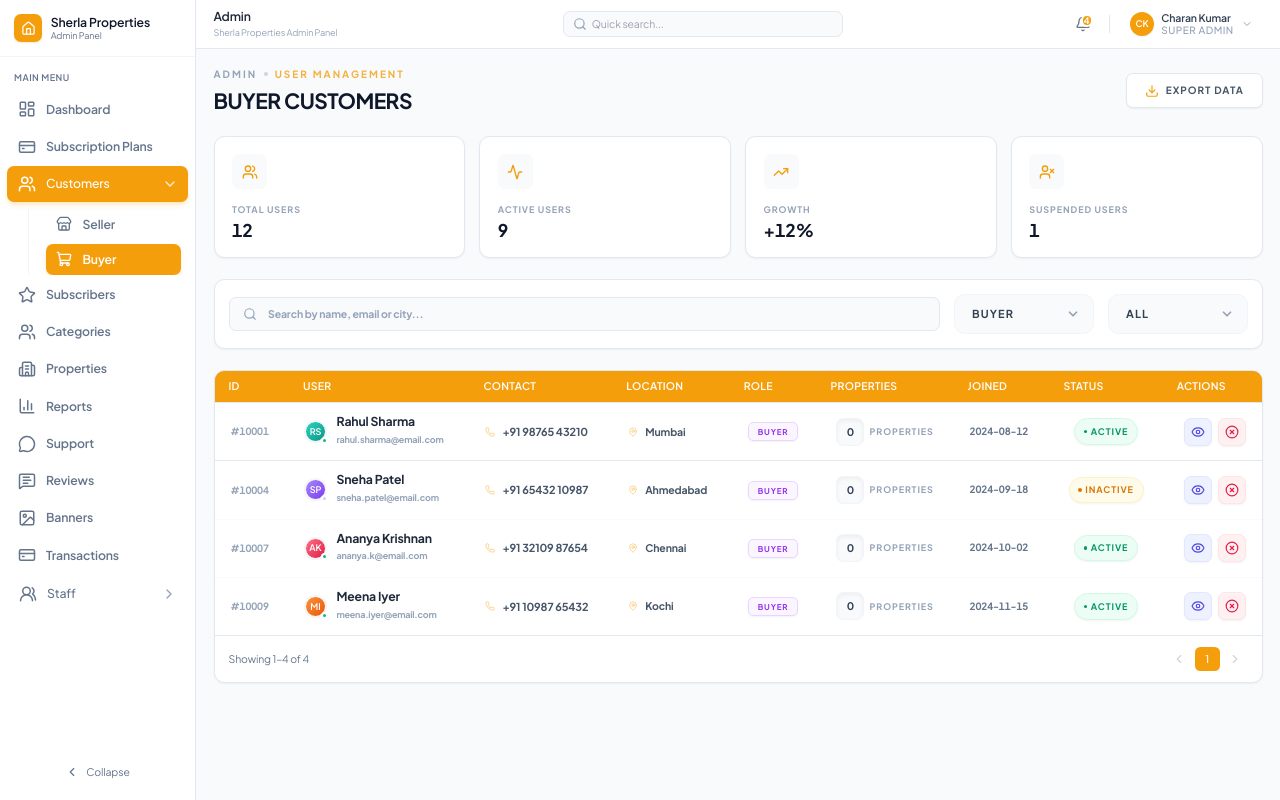
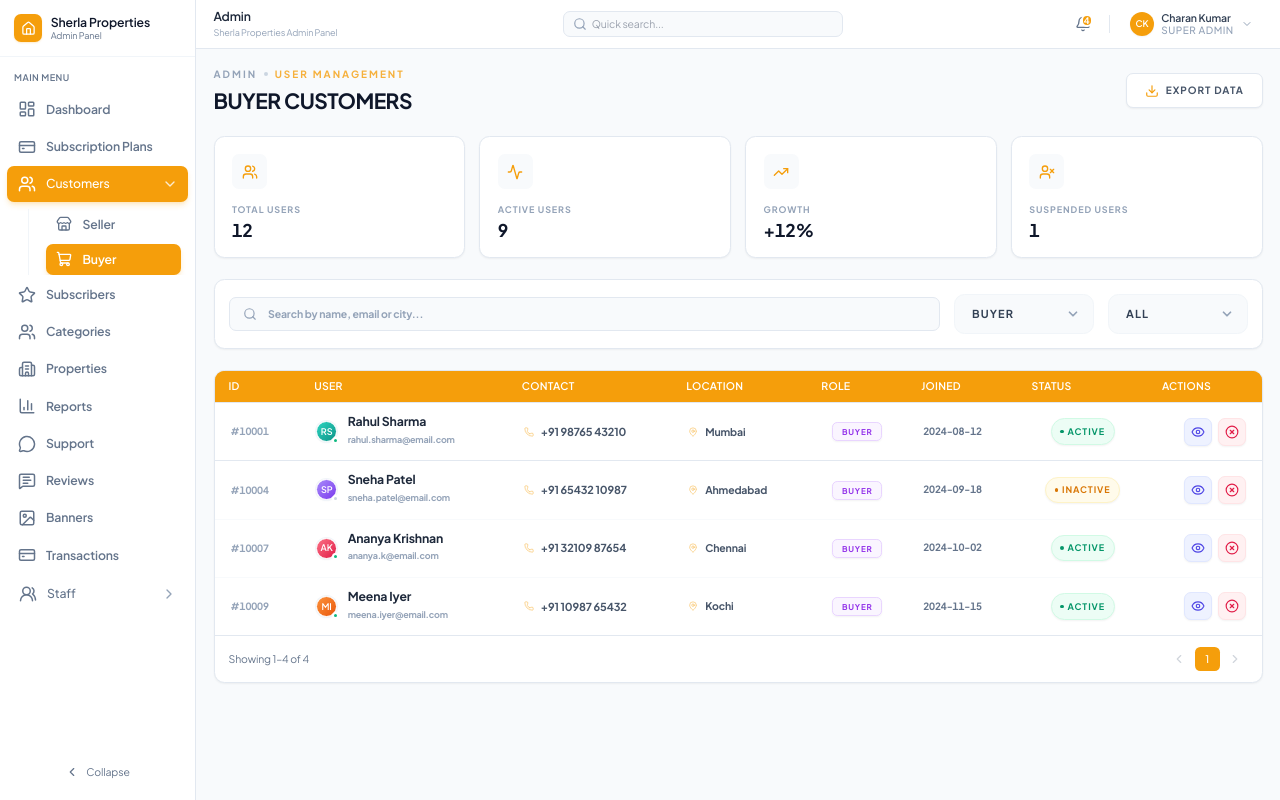
Before and after one commit to charankumardigitalraiz-max/99acres, a React (Vite) app: page /customers/buyer in a window 1280 px wide. Built offline with nearby package versions, Linux system fonts and the light colour scheme.

Commit message:
some changes are happend

```diff
--- a/src/pages/Users.jsx
+++ b/src/pages/Users.jsx
@@ -39,6 +39,8 @@ export default function Users() {
       dispatch(setRoleFilter('All'));
     }
   }, [role, dispatch]);
+
+  const isSellerOrAgent = roleFilter === 'Seller' || roleFilter === 'Agent';
 
   const usertypeBadge = (role) => {
     if (role === 'Agent') return 'bg-blue-50 text-blue-600 border border-blue-200 shadow-sm';
@@ -126,7 +128,7 @@ export default function Users() {
                 <th>Contact</th>
                 <th>Location</th>
                 <th>Role</th>
-                <th>Properties</th>
+                <th style={{ display: roleFilter === "Buyer" ? 'none' : 'table-cell' }}>Properties</th>
                 <th>Joined</th>
                 <th className="text-center">Status</th>
                 <th className="text-right">Actions</th>
@@ -167,7 +169,10 @@ export default function Users() {
                       {user.role}
                     </span>
                   </td>
-                  <td className="px-6 py-5 text-center">
+                  <td
+                    className="px-6 py-5 text-center"
+                    style={{ display: roleFilter === "Buyer" ? 'none' : 'table-cell' }}
+                  >
                     <div className="flex items-center justify-center gap-1.5">
                       <div className="w-8 h-8 rounded-lg bg-slate-50 border border-slate-100 flex items-center justify-center text-xs font-bold text-slate-700 shadow-inner">
                         {user.properties}
--- a/src/pages/propertyDetails2.jsx
+++ b/src/pages/propertyDetails2.jsx
@@ -75,6 +75,7 @@ export default function ProductDetails() {
                             <div className="text-[10px] font-black uppercase tracking-widest text-emerald-600 bg-emerald-50 px-3.5 py-2 rounded-xl flex items-center gap-2 border border-emerald-100 shadow-sm">
                                 <CheckCircle size={14} className="text-emerald-500 fill-emerald-500/10" /> {product.status}
                             </div>
+
                         )}
                         {product.status?.toLowerCase() === 'rejected' && (
                             <div className="text-[10px] font-black uppercase tracking-widest text-rose-600 bg-rose-50 px-3.5 py-2 rounded-xl flex items-center gap-2 border border-rose-100 shadow-sm">
```
